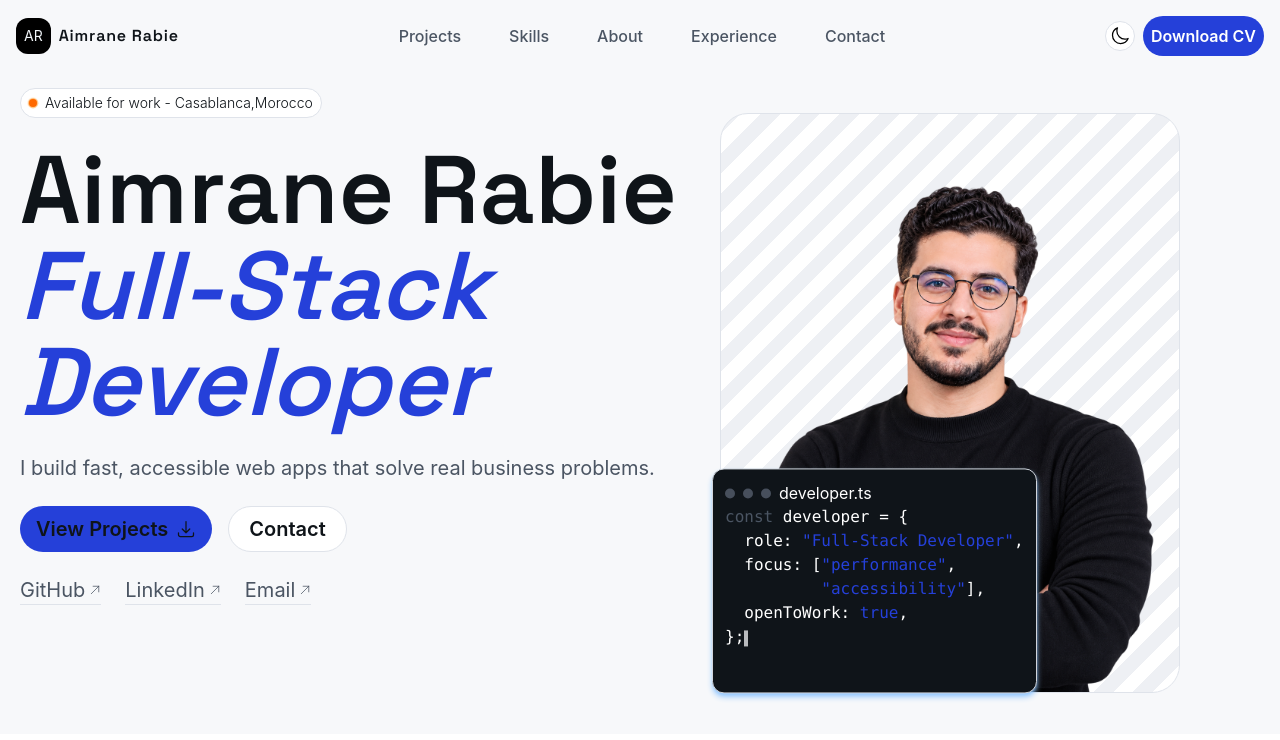
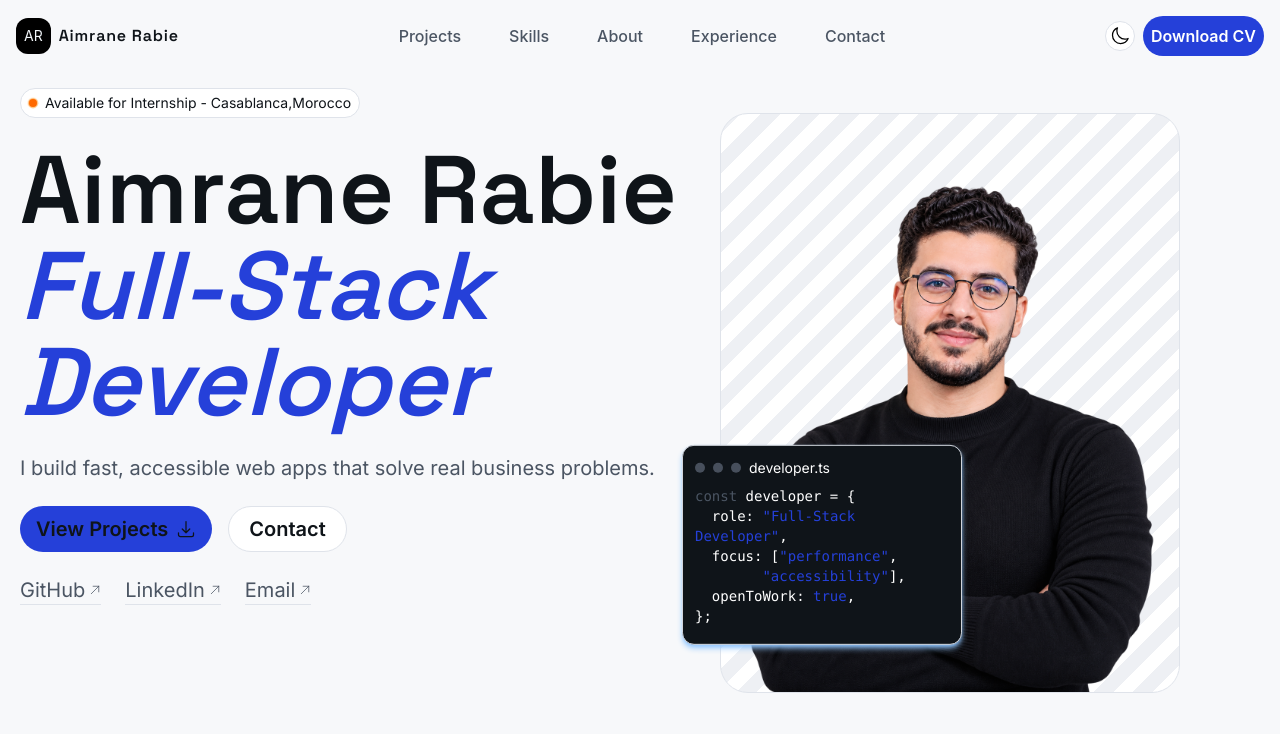
Before and after one commit to aimrane-rabie/my-portfolio, a React (Vite) app: page / in a window 1280 px wide. Shown: the top 740 px of the page. Built offline with nearby package versions, Linux system fonts and the light colour scheme.

Commit message:
feat: add missing updates to feature branch

```diff
--- a/src/components/Hero.jsx
+++ b/src/components/Hero.jsx
@@ -25,14 +25,14 @@ export default function Hero() {
   }, []);
   return (
     <>
-        <section className="hero w-full flex flex-wrap  sm:px-5 px-1 py-4 ">
+      <section className="hero w-full flex flex-wrap  sm:px-5 px-1 py-4 font-body">
         <div className="flex flex-col gap-6 w-full md:w-[55%]">
           <span className="status flex items-center  sm:gap-2 gap-1 w-full sm:w-fit bg-surface py-1 px-1 sm:py-1 sm:px-2 rounded-full text-sm text-ink font-light border border-line">
             <span className="relative flex size-2 items-center">
               <span className="absolute inline-flex size-full rounded-full bg-orange-400 opacity-75 animate-[ping_2.4s_ease-in-out_infinite]"></span>
               <span className="relative inline-flex size-2 rounded-full bg-orange-500"></span>
             </span>
-              Available for work - Casablanca,Morocco
+            Available for Internship - Casablanca,Morocco
           </span>
           <h1 className="text-4xl sm:text-5xl lg:text-7xl xl:text-8xl w-full text-ink font-semibold font-heading">
             Aimrane Rabie <br></br>
@@ -41,8 +41,7 @@ export default function Hero() {
             </em>
           </h1>
           <p className="text-muted text-xl ">
-              I build fast, accessible web apps that solve real business
-              problems.
+            I build fast, accessible web apps that solve real business problems.
           </p>
           <div className="cta flex flex-col sm:flex-row gap-4 md:text-xl">
             <button className=" flex items-center gap-2 bg-primary text-ink rounded-full py-2 px-4 transition-trnasform hover:-translate-y-0.25 ease-in-out duration-300 cursor-pointer font-semibold">
@@ -141,29 +140,24 @@ export default function Hero() {
             />
           </div>
 
-
-            <div className="code z-2 absolute   h-[225px]  flex flex-col bottom-0 left-2.5  border border-gray-300 p-3 text-surface bg-ink rounded-xl transform  ease-in-out -translate-y-2 animate-[bounce_10s_infinite] shadow-md shadow-blue-300">
+          <div className="code z-2 absolute w-fit sm:w-[280px] md:w-[280px] max-w-full h-auto min-h-[150px] md:min-h-[200px] flex flex-col  bottom-4 left-1/2 -translate-x-1/2 sm:translate-x-0 sm:left-4 md:-left-5 border border-gray-300 p-3 text-surface bg-ink rounded-xl transform  ease-in-out -translate-y-2 animate-[bounce_6s_infinite] hover:[animation-play-state:paused] shadow-md shadow-blue-300 cursor-pointer">
             <div className="code-top flex items-center gap-2">
               <i className="flex h-2.5 w-2.5 bg-[#474F5C] rounded-full"></i>
               <i className="flex h-2.5 w-2.5 bg-[#474F5C] rounded-full"></i>
               <i className="flex h-2.5 w-2.5 bg-[#474F5C] rounded-full"></i>
-                <span>developer.ts</span>
+              <span className="text-xs sm:text-sm">developer.ts</span>
             </div>
 
-
-              <pre>
-                <span className=" text-muted ">const</span> developer = {"{"}
+            <pre className="whitespace-pre-wrap break-words text-xs sm:text-sm mt-2">
+              <span className="text-muted">const</span> developer = {"{"}
               {"\n  "}role:{" "}
               <span className="text-primary">"Full-Stack Developer"</span>,
               {"\n  "}focus: [
-                <span className="text-primary">"performance"</span>,
-                {"\n          "}
+              <span className="text-primary">"performance"</span>,{"\n        "}
               <span className="text-primary">"accessibility"</span>],
               {"\n  "}openToWork: <span className="text-primary">true</span>,
               {"\n"}
               {"}"};<span className="caret"></span>
-                <span className="absolute bottom-11.5 inline-block w-1 h-4 bg-background animate-pulse"></span>
-
             </pre>
           </div>
         </div>
--- a/src/components/Navbar.jsx
+++ b/src/components/Navbar.jsx
@@ -1,7 +1,7 @@
 import { useState, useEffect } from "react";
 export default function Navbar() {
   const logoName = "Aimrane Rabie";
-  const [listOpen,setListOpen] = useState(false)
+  const [listOpen, setListOpen] = useState(false);
   const [darkMode, setDarkMode] = useState(() => {
     return (
       localStorage.getItem("theme") === "dark" ||
@@ -37,8 +37,10 @@ export default function Navbar() {
     <>
       <header className="flex flex-col gap-2 w-full items-center ">
         <div className="relative w-full flex flex justify-between items-center md:p-4 p-1  transition-colors duration-900">
-
-        <a className="flex gap-1 md:gap-2 items-center cursor-pointer" href="/">
+          <a
+            className="flex gap-1 md:gap-2 items-center cursor-pointer"
+            href="/"
+          >
             <span className="rounded-xl p-2 text-sm text-slate-100 dark:text-black bg-black dark:bg-[#ECEEF1]">
               AR
             </span>
@@ -48,7 +50,7 @@ export default function Navbar() {
                   key={index}
                   className="inline-block font-semibold hover:-translate-y-[2px] transition-transform duration-150 ease-out "
                 >
-                {letter === " " ? "\u00A0" : letter }
+                  {letter === " " ? "\u00A0" : letter}
                 </span>
               ))}
             </h1>
@@ -125,8 +127,10 @@ export default function Navbar() {
             >
               Download CV
             </button>
-          <button onClick={()=>setListOpen(!listOpen)}
-                  className="min-[900px]:hidden bg-surface border rounded-full border-line p-1 cursor-pointer">
+            <button
+              onClick={() => setListOpen(!listOpen)}
+              className="min-[900px]:hidden bg-surface border rounded-full border-line p-1 cursor-pointer"
+            >
               <svg
                 xmlns="http://www.w3.org/2000/svg"
                 fill="none"
@@ -144,15 +148,95 @@ export default function Navbar() {
             </button>
           </div>
         </div>
-        <div style={{display:listOpen?"":"none"}} className=" w-[95%] rounded-xl h-[300px]  bg-background p-3 mb-10 ">
+        <div
+          style={{ display: listOpen ? "" : "none" }}
+          className=" w-[95%] rounded-xl h-[300px]  bg-background p-3 mb-10 flex flex-col gap-3 md:hidden"
+        >
+          <button
+            onClick={() => setDarkMode(!darkMode)}
+            className=" sm:hidden bg-surface border rounded-full border-line p-1 cursor-pointer w-fit mx-auto"
+          >
+            {!darkMode ? (
+              <svg
+                xmlns="http://www.w3.org/2000/svg"
+                fill="none"
+                viewBox="0 0 24 24"
+                stroke-width="1.5"
+                stroke="currentColor"
+                className="size-5 transition-transform duration-500 hover:rotate-40"
+              >
+                <path
+                  stroke-linecap="round"
+                  stroke-linejoin="round"
+                  d="M21.752 15.002A9.72 9.72 0 0 1 18 15.75c-5.385 0-9.75-4.365-9.75-9.75 0-1.33.266-2.597.748-3.752A9.753 9.753 0 0 0 3 11.25C3 16.635 7.365 21 12.75 21a9.753 9.753 0 0 0 9.002-5.998Z"
+                />
+              </svg>
+            ) : (
+              <svg
+                xmlns="http://www.w3.org/2000/svg"
+                fill="none"
+                viewBox="0 0 24 24"
+                stroke-width="1.5"
+                stroke="white"
+                className="size-5 transition-transform duration-500 hover:rotate-40"
+              >
+                <path
+                  stroke-linecap="round"
+                  stroke-linejoin="round"
+                  d="M12 3v2.25m6.364.386-1.591 1.591M21 12h-2.25m-.386 6.364-1.591-1.591M12 18.75V21m-4.773-4.227-1.591 1.591M5.25 12H3m4.227-4.773L5.636 5.636M15.75 12a3.75 3.75 0 1 1-7.5 0 3.75 3.75 0 0 1 7.5 0Z"
+                />
+              </svg>
+            )}
+          </button>
           <ul className="w-full h-full flex flex-col gap-4 ">
-              <li><a href='/' className="block w-full hover:bg-surface-2 text-ink p-2 rounded-xl ">Projects</a></li>
-              <li><a href='/' className="block w-full hover:bg-surface-2 p-2 rounded-xl text-ink p-2 rounded-xl">Skills</a></li>
-              <li><a href='/' className="block w-full hover:bg-surface-2 p-2 rounded-xl text-ink p-2 rounded-xl">About</a></li>
-              <li><a href='/' className="block w-full hover:bg-surface-2 p-2 rounded-xl text-ink p-2 rounded-xl">Experience</a></li>
-              <li><a href='/' className="block w-full hover:bg-surface-2 p-2 rounded-xl text-ink p-2 rounded-xl">Contact</a></li>
-              <li><button onClick={handleDownload}  className="text-start w-full hover:bg-surface-2 p-2 rounded-xl text-ink p-2 rounded-xl">Download CV</button></li>
-
+            <li>
+              <a
+                href="/"
+                className="block w-full hover:bg-surface-2 text-ink p-2 rounded-xl "
+              >
+                Projects
+              </a>
+            </li>
+            <li>
+              <a
+                href="/"
+                className="block w-full hover:bg-surface-2 p-2 rounded-xl text-ink p-2 rounded-xl"
+              >
+                Skills
+              </a>
+            </li>
+            <li>
+              <a
+                href="/"
+                className="block w-full hover:bg-surface-2 p-2 rounded-xl text-ink p-2 rounded-xl"
+              >
+                About
+              </a>
+            </li>
+            <li>
+              <a
+                href="/"
+                className="block w-full hover:bg-surface-2 p-2 rounded-xl text-ink p-2 rounded-xl"
+              >
+                Experience
+              </a>
+            </li>
+            <li>
+              <a
+                href="/"
+                className="block w-full hover:bg-surface-2 p-2 rounded-xl text-ink p-2 rounded-xl"
+              >
+                Contact
+              </a>
+            </li>
+            <li>
+              <button
+                onClick={handleDownload}
+                className="text-start w-full hover:bg-surface-2 p-2 rounded-xl text-ink p-2 rounded-xl"
+              >
+                Download CV
+              </button>
+            </li>
           </ul>
         </div>
       </header>
```
Lines whose indentation alone changed are shown as unchanged.
